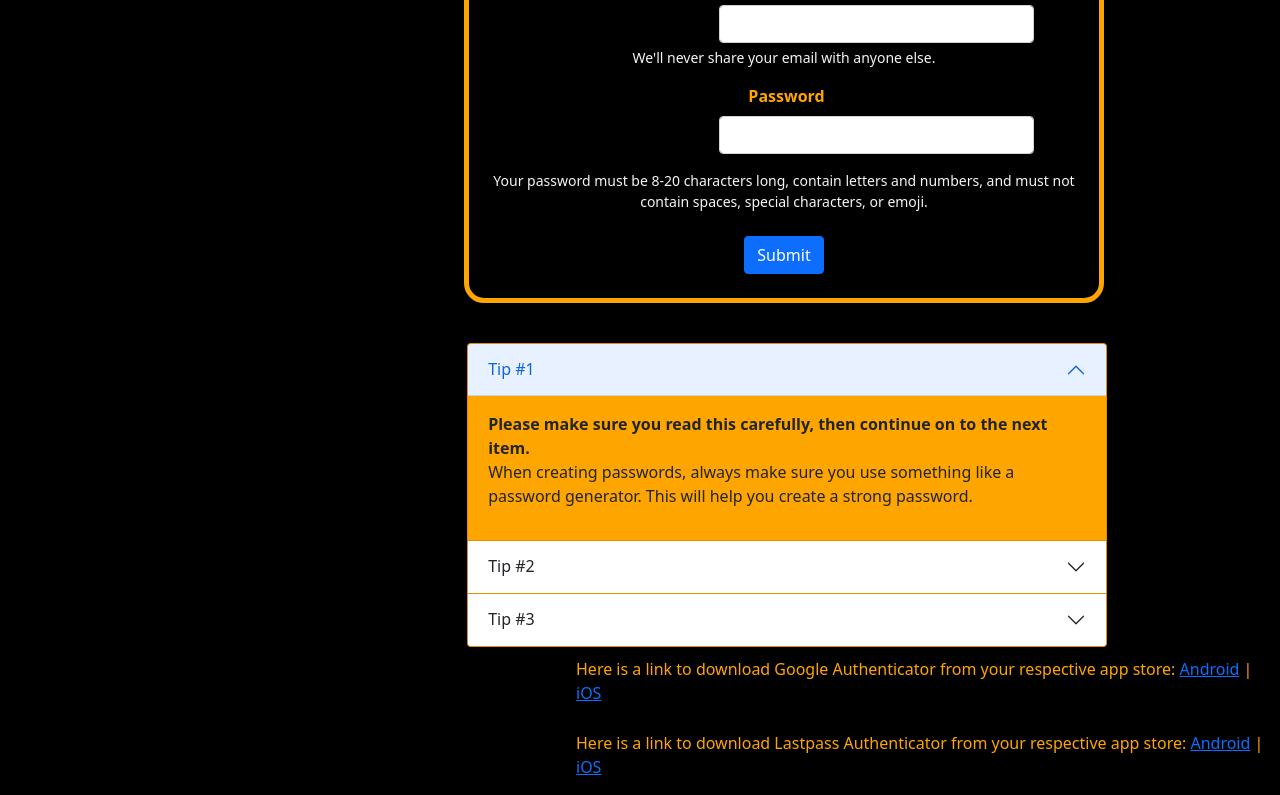
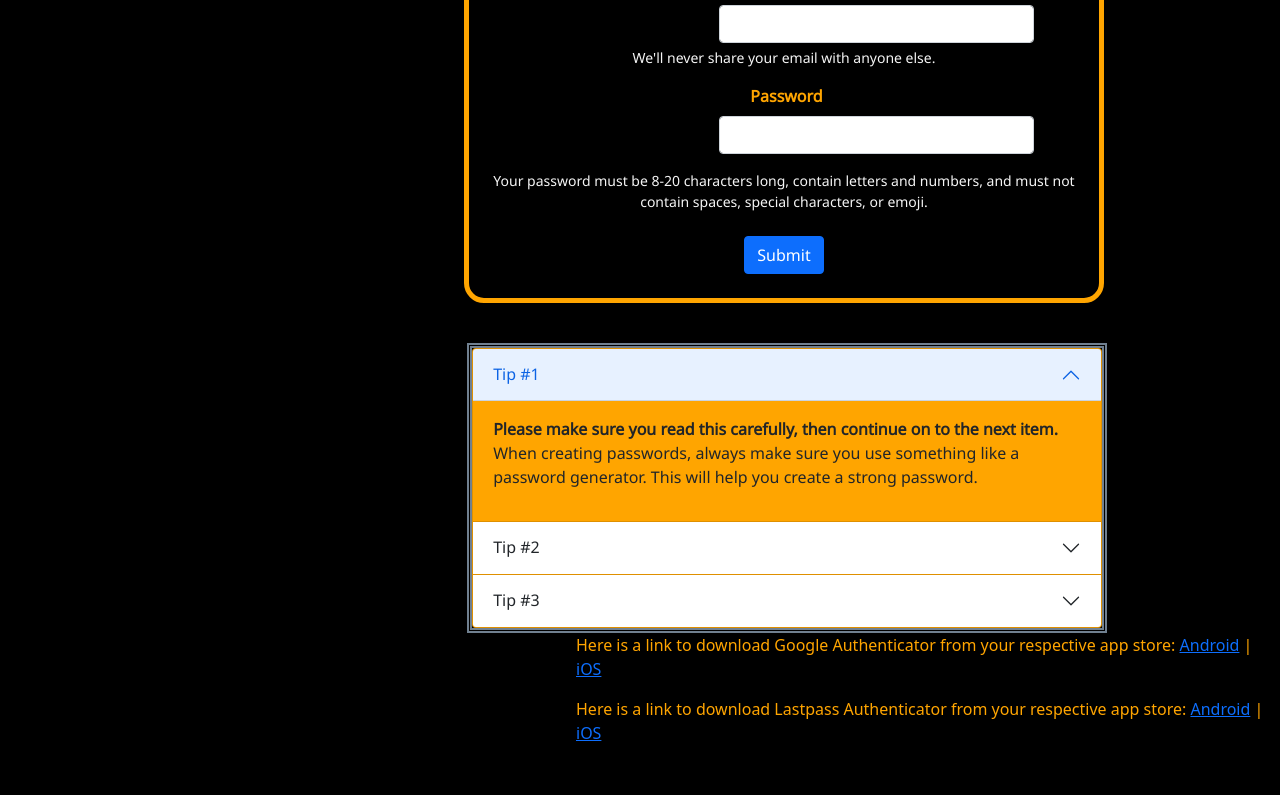
Before and after one commit to samohtebag/mini-fun-clock-app, a plain HTML site: page index.html in a window 1280 px wide. Shown: the part 326-1121 px from the top of the page. After the commit the page ends 1087 px from the top, so only its background shows below. Drawn offline with nearby package versions, Linux system fonts and the light colour scheme.

Commit message:
added noto font to css

```diff
--- a/assets/style.css
+++ b/assets/style.css
@@ -12,6 +12,7 @@ body {
 .container {
     border: 5px solid orange;
     border-radius: 20px;
+    font-family: 'Noto Sans', sans-serif;
 }
 
 .container2 {
@@ -19,6 +20,7 @@ body {
     width: 50%;
     margin-left: 29em;
     border-radius: 20px;
+    font-family: 'Noto Sans', sans-serif;
 }
 
 .topclock {
@@ -30,30 +32,37 @@ body {
 
 .form-container {
     text-align: center;
+    font-family: 'Noto Sans', sans-serif;
 }
 
 .form-text {
     color: whitesmoke;
+    font-family: 'Noto Sans', sans-serif;
 }
 
 .form-label {
     padding-left: 5px;
     color: orange;
+    font-family: 'Noto Sans', sans-serif;
 }
 
 .form-control {
     width: 50%;
     margin-left: 250px;
+    font-family: 'Noto Sans', sans-serif;
 }
 
 .accordion {
     margin-top: 40px;
     width: 50%;
     margin-left: 29.2em;
+    border: 5px double slategray;
+    font-family: 'Noto Sans', sans-serif;
 }
 
 .accordion-item {
     background-color: orange;
+    font-family: 'Noto Sans', sans-serif;
 }
 
 .hyperlink1,
@@ -62,6 +71,7 @@ body {
     color: orange;
     margin-left: 36em;
     margin-top: 10px
+    font-family: 'Noto Sans', sans-serif;
 }
 
 @media only screen and (max-width: 440px) {
```
